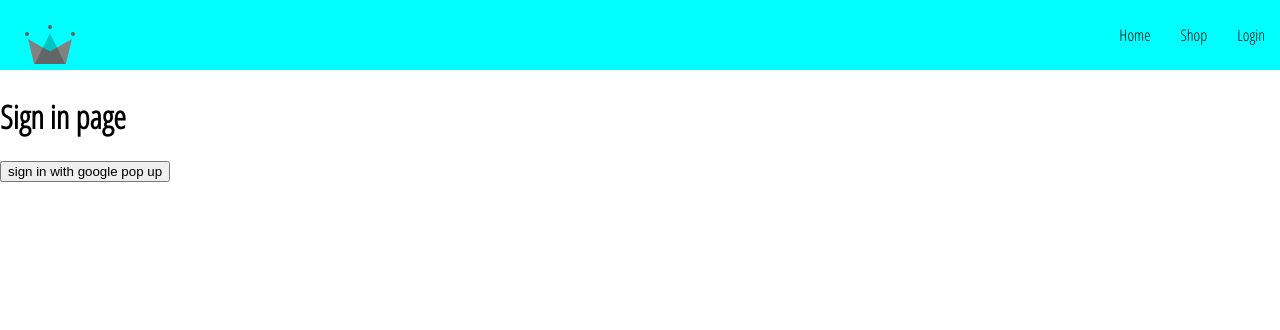
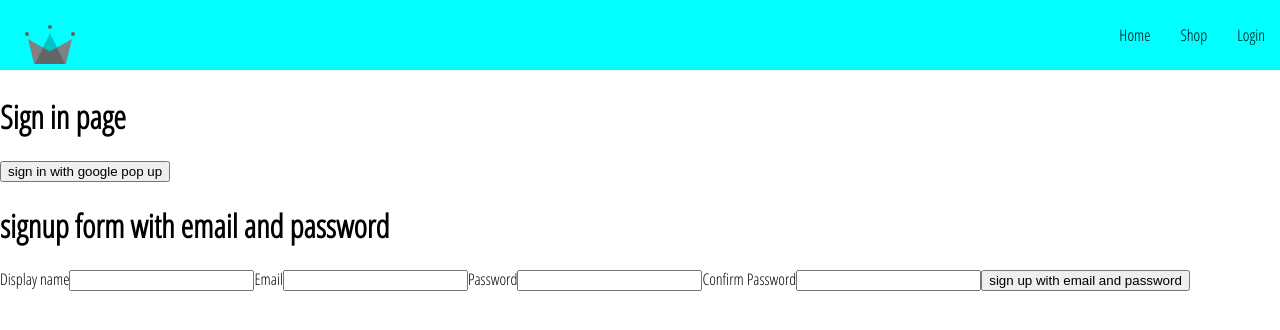
Before and after one commit to ZhangMYihua/crwn-clothing-v2, a React (Create React App) app: page /login in a window 1280 px wide. Shown: the top 330 px of the page. Built offline with nearby package versions, Linux system fonts and the light colour scheme; the HTML template or start-up script is replaced by a standard one.

Commit message:
98. Sign Up Form Pt.1

```diff
--- /dev/null
+++ b/src/routes/auth/Sign-up-form/SignUpForm.jsx
@@ -0,0 +1,66 @@
+import React, { useState } from "react";
+
+const defaultFormField = {
+  displayName: "",
+  email: "",
+  password: "",
+  confirmPassword: "",
+};
+
+function SignUpForm() {
+  const [formFields, setformFields] = useState(defaultFormField);
+  const { displayName, confirmPassword, email, password } = formFields;
+
+    console.log("formField", formFields);
+
+  const handleChange = (event) => {
+    const { name, value } = event.target;
+    setformFields({ ...formFields, [name]: value });
+    console.log("name= ", name);
+    console.log("value= ", value);
+  };
+  return (
+    <div>
+      <h1>signup form with email and password</h1>
+      <form onSubmit={() => {}}>
+        <label>Display name</label>
+        <input
+          type="text"
+          required
+          onChange={handleChange}
+          name="displayName"
+          value={displayName}
+        />
+
+        <label>Email</label>
+        <input
+          type="email"
+          required
+          onChange={handleChange}
+          name="email"
+          value={email}
+        />
+        <label>Password</label>
+        <input
+          type="password"
+          required
+          onChange={handleChange}
+          name="password"
+          value={password}
+        />
+        <label>Confirm Password</label>
+        <input
+          type="password"
+          required
+          onChange={handleChange}
+          name="confirmPassword"
+          value={confirmPassword}
+        />
+
+        <button type="submit">sign up with email and password </button>
+      </form>
+    </div>
+  );
+}
+
+export default SignUpForm;
--- a/src/routes/auth/login/Login.jsx
+++ b/src/routes/auth/login/Login.jsx
@@ -6,6 +6,7 @@ import {
   createUserDocumentFromAuth,
   // signInwithGoogleRedirect,
 } from "../../../utils/firbase/firebaseutils";
+import SignUpForm from "../Sign-up-form/SignUpForm";
 function Login() {
   // useEffect(() => {
   //   const fetchData = async () => {
@@ -34,13 +35,18 @@ function Login() {
   };
 
   return (
-    <div>
-      <h1>Sign in page</h1>
-      <button onClick={logGoogleUser}>sign in with google pop up </button>
-      {/* <button onClick={signInwithGoogleRedirect}>
+    <>
+      <div>
+        <h1>Sign in page</h1>
+        <button onClick={logGoogleUser}>sign in with google pop up </button>
+        {/* <button onClick={signInwithGoogleRedirect}>
         sign in with google redirect
       </button> */}
-    </div>
+      </div>
+      <div>
+        <SignUpForm />
+      </div>
+    </>
   );
 }
 
```
